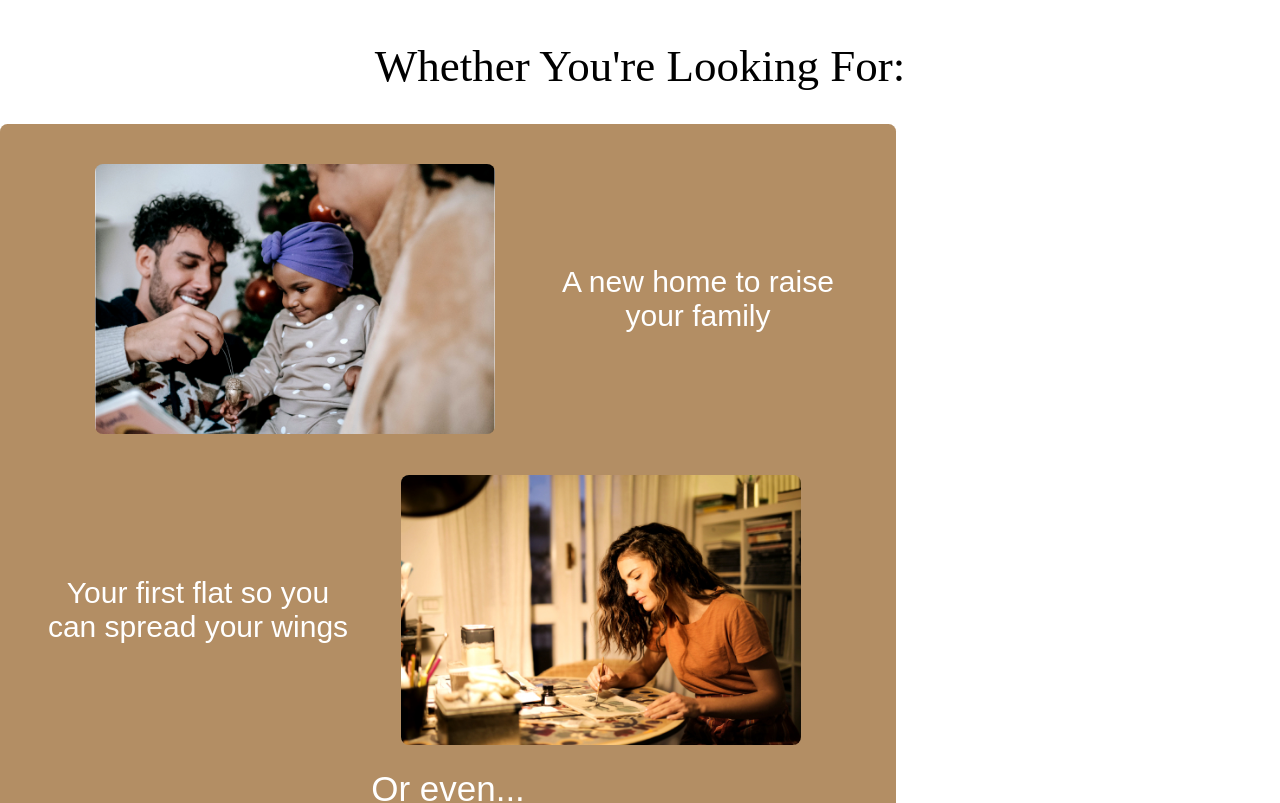
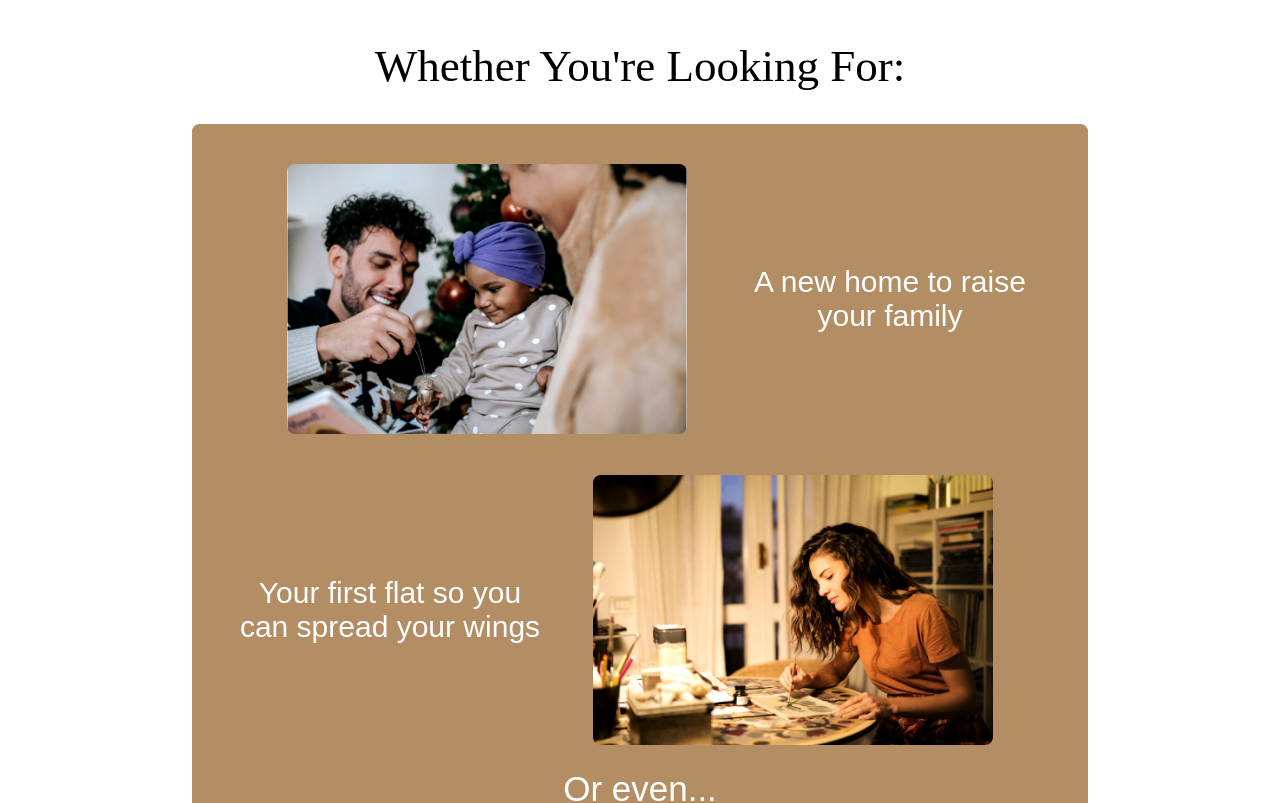
Before and after one commit to RangerVinven/IC-Moves, a SvelteKit app: page / in a window 1280 px wide. Shown: the part 940-1743 px from the top of the page. Built offline with nearby package versions, Linux system fonts and the light colour scheme.

Commit message:
Centered HomeBody

```diff
--- a/src/routes/+page.svelte
+++ b/src/routes/+page.svelte
@@ -17,7 +17,9 @@
     </div>
 
     <h1 class="Header Looking-For-Header">Whether You're Looking For:</h1>
-    <HomeBody />
+    <div id="Home-Body-Container">
+        <HomeBody />
+    </div>
     <h1 class="Header Something-For-You-Header">We have something for you.</h1>
 
     <div id="Call-To-Action-Div">
@@ -26,11 +28,17 @@
 </main>
 
 <style>
-
     #Hero-Section-Container {
         height: 100dvh;
         position: relative;
         overflow: hidden;
+    }
+
+    #Home-Body-Container {
+        width: 100%;
+
+        display: flex;
+        justify-content: center;
     }
 
     .Header {
```
